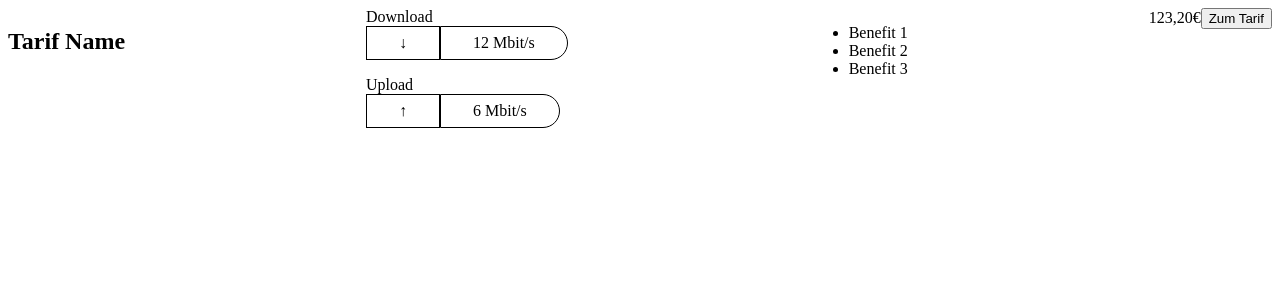
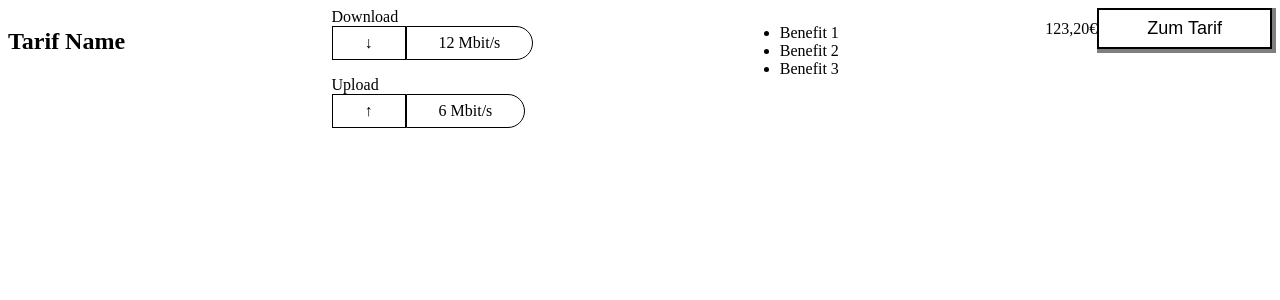
Before and after one commit to dean123/tariff-list, an Angular app: page / in a window 1280 px wide. Shown: the top 300 px of the page. Built offline with nearby package versions, Linux system fonts and the light colour scheme.

Commit message:
Button styles

```diff
--- /dev/null
+++ b/src/scss/_button.scss
@@ -0,0 +1,8 @@
+button {
+  background-color: white;
+  border: 2px solid black;
+  box-shadow: 2px 2px 0px 2px rgba(0,0,0,0.5);
+  cursor: pointer;
+  font-size: large;
+  padding: 0.5rem 3rem;
+}
--- a/src/styles.scss
+++ b/src/styles.scss
@@ -1 +1,2 @@
 /* You can add global styles to this file, and also import other style files */
+@import "scss/button";
```
